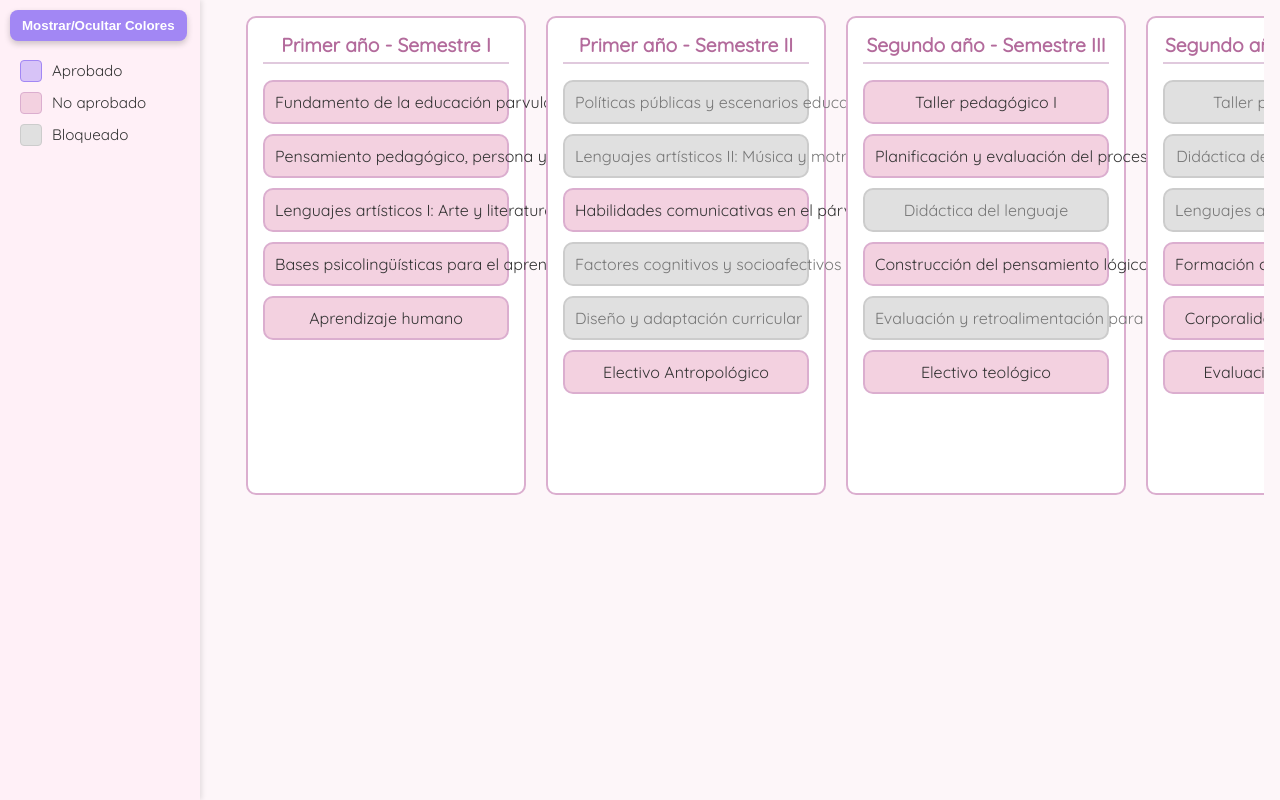
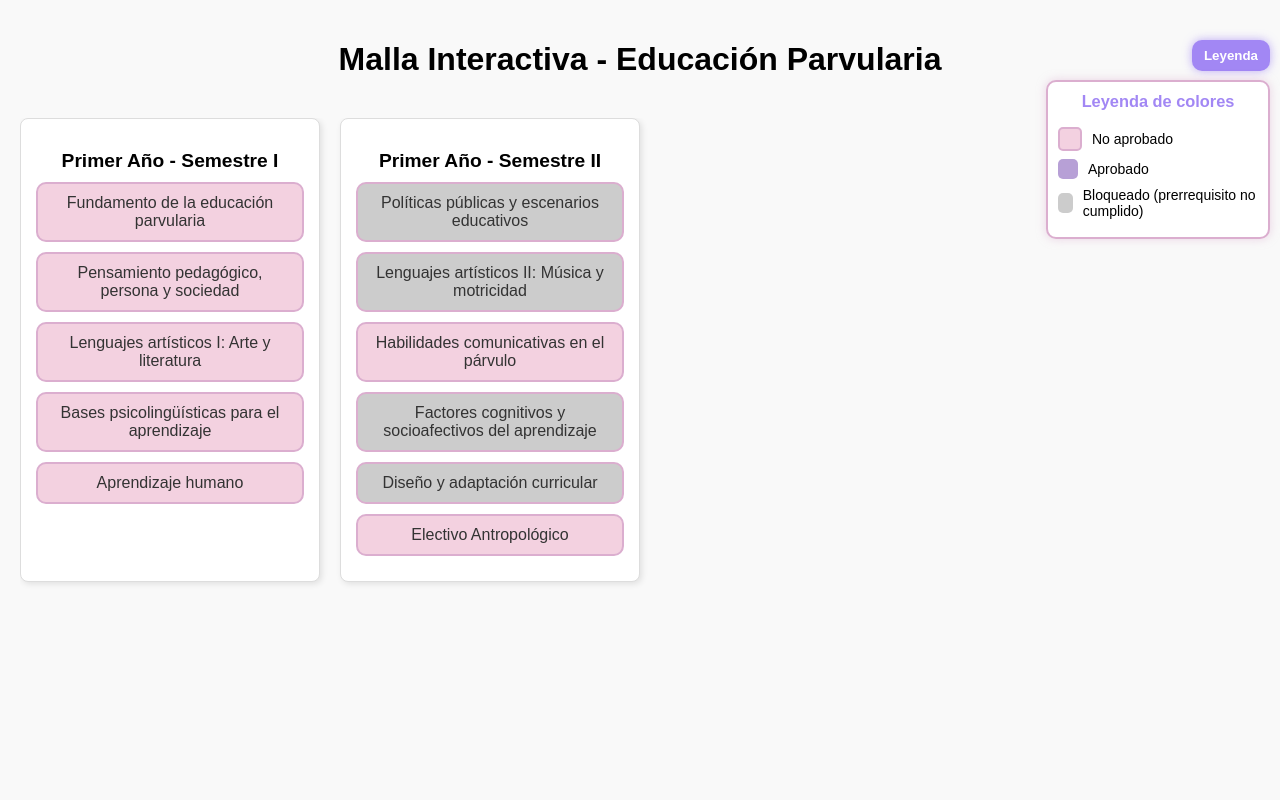
Before and after one commit to Camiii-R/malla-interactivaepa, a plain HTML site: page index.html in a window 1280 px wide. Drawn offline with Linux system fonts and the light colour scheme.

Commit message:
index.html

```diff
--- a/index.html
+++ b/index.html
@@ -4,114 +4,42 @@
 <meta charset="UTF-8" />
 <meta name="viewport" content="width=device-width, initial-scale=1.0"/>
 <title>Malla Interactiva Educación Parvularia</title>
-  <link href="https://fonts.googleapis.com/css2?family=Quicksand&display=swap" rel="stylesheet">
 <style>
   body {
-      font-family: 'Quicksand', sans-serif;
+    font-family: Arial, sans-serif;
+    background: #f9f9f9;
+    padding: 20px;
     margin: 0;
-      padding: 1rem;
-      background-color: #fdf6f9;
-      color: #333;
+  }
+  h1 {
+    text-align: center;
+    margin-bottom: 40px;
+  }
+  .malla {
     display: flex;
+    flex-wrap: nowrap;
+    overflow-x: auto;
+    gap: 20px;
+    justify-content: flex-start;
+    width: 100%;
+    padding-bottom: 10px;
   }
-
-    /* Botón para mostrar/ocultar leyenda */
-    #toggle-leyenda {
-      position: fixed;
-      top: 10px;
-      left: 10px;
-      z-index: 101;
-      background: #a287f4;
-      border: none;
-      color: white;
-      padding: 8px 12px;
+  .semestre {
+    flex: 0 0 300px;
+    background: #fff;
+    border: 1px solid #ddd;
     border-radius: 8px;
-      cursor: pointer;
-      font-weight: 600;
-      box-shadow: 0 3px 6px rgba(0,0,0,0.2);
-      transition: background-color 0.3s;
+    padding: 15px;
+    box-shadow: 2px 2px 6px rgba(0,0,0,0.1);
+    min-width: 280px;
+    max-width: 300px;
+    box-sizing: border-box;
   }
-    #toggle-leyenda:hover {
-      background-color: #7b5eea;
+  .semestre h2 {
+    text-align: center;
+    font-size: 1.2em;
+    margin-bottom: 10px;
   }
-
-    .leyenda {
-      position: fixed;
-      left: 0;
-      top: 0;
-      width: 200px;
-      height: 100vh;
-      background: #fff0f7;
-      padding: 20px;
-      box-shadow: 2px 0 5px rgba(0,0,0,0.1);
-      box-sizing: border-box;
-      font-size: 0.95rem;
-      overflow-y: auto;
-      transition: transform 0.4s ease;
-      transform: translateX(0);
-      z-index: 100;
-    }
-    .leyenda.oculto {
-      transform: translateX(-220px);
-    }
-
-    .leyenda h3 {
-      margin-top: 0;
-      color: #a34f85;
-    }
-
-    .leyenda .item {
-      margin-bottom: 10px;
-      display: flex;
-      align-items: center;
-    }
-
-    .leyenda .box {
-      width: 20px;
-      height: 20px;
-      margin-right: 10px;
-      border-radius: 4px;
-    }
-
-    .leyenda .ap { background: #d7c3f7; border: 1px solid #a287f4; }
-    .leyenda .noap { background: #f3d1e0; border: 1px solid #dbaecf; }
-    .leyenda .bloq { background: #e0e0e0; border: 1px solid #cccccc; }
-
-    .container {
-      margin-left: 220px;
-      overflow-x: auto;
-      white-space: nowrap;
-      width: calc(100% - 220px);
-      padding-bottom: 1rem;
-      transition: margin-left 0.4s ease;
-    }
-    .container.leyenda-oculta {
-      margin-left: 0;
-      width: 100%;
-    }
-
-    .semester {
-      display: inline-block;
-      vertical-align: top;
-      background-color: #fff;
-      border: 2px solid #dbaecf;
-      border-radius: 10px;
-      padding: 15px;
-      margin: 0 10px 20px 10px;
-      width: 280px;
-      box-sizing: border-box;
-      height: 100%;
-    }
-
-    .semester h2 {
-      color: #b36b9c;
-      margin-top: 0;
-      font-size: 1.2rem;
-      border-bottom: 2px solid #e0c9dd;
-      padding-bottom: 0.3rem;
-      text-align: center;
-    }
-
   .course {
     background-color: #f3d1e0;
     border: 2px solid #dbaecf;
@@ -123,199 +51,183 @@
     text-align: center;
     user-select: none;
     color: #333;
+
+    white-space: normal;      /* permite salto de línea */
+    word-wrap: break-word;    /* rompe palabras largas si es necesario */
+    overflow-wrap: break-word;/* soporte adicional */
   }
-
   .course:hover {
-      transform: scale(1.03);
+    background-color: #d8b9d9;
+    transform: scale(1.05);
   }
-
   .approved {
-      background-color: #d7c3f7 !important; /* morado pastel */
-      border-color: #a287f4 !important;
-      color: #3b2c5a; /* texto morado oscuro para contraste */
+    background-color: #b7a0d6; /* color morado pastel */
+    color: white;
+    text-decoration: line-through;
   }
-
   .locked {
-      background-color: #e0e0e0 !important;
-      border-color: #cccccc !important;
+    background-color: #ccc;
     cursor: not-allowed;
-      color: #777;
+  }
+  .legend {
+    position: fixed;
+    top: 80px;
+    right: 10px;
+    width: 200px;
+    background: white;
+    border: 2px solid #dbaecf;
+    border-radius: 10px;
+    padding: 10px;
+    box-shadow: 0 0 10px rgba(219,174,207,0.5);
+    font-size: 14px;
+    user-select: none;
+    transition: opacity 0.3s ease;
+  }
+  .legend h3 {
+    margin-top: 0;
+    text-align: center;
+    color: #a287f4;
+  }
+  .legend .item {
+    display: flex;
+    align-items: center;
+    margin: 8px 0;
+  }
+  .legend .color-box {
+    width: 20px;
+    height: 20px;
+    border-radius: 5px;
+    margin-right: 10px;
+  }
+  .legend .no-approved {
+    background-color: #f3d1e0;
+    border: 2px solid #dbaecf;
+  }
+  .legend .approved {
+    background-color: #b7a0d6;
+  }
+  .legend .locked {
+    background-color: #ccc;
+  }
+  .toggle-legend-btn {
+    position: fixed;
+    top: 40px;
+    right: 10px;
+    background-color: #a287f4;
+    color: white;
+    border: none;
+    border-radius: 10px;
+    padding: 8px 12px;
+    cursor: pointer;
+    font-weight: bold;
+    box-shadow: 0 0 10px rgba(162,135,244,0.7);
+    user-select: none;
+    transition: background-color 0.3s ease;
+  }
+  .toggle-legend-btn:hover {
+    background-color: #8a6ef4;
   }
 </style>
 </head>
 <body>
 
-  <button id="toggle-leyenda" aria-expanded="true" aria-controls="leyenda">Mostrar/Ocultar Colores</button>
+<h1>Malla Interactiva - Educación Parvularia</h1>
 
-  <aside class="leyenda" id="leyenda" role="region" aria-label="Leyenda de colores">
-    <h3>Colores</h3>
-    <div class="item"><div class="box ap"></div> Aprobado</div>
-    <div class="item"><div class="box noap"></div> No aprobado</div>
-    <div class="item"><div class="box bloq"></div> Bloqueado</div>
-  </aside>
+<div class="malla">
 
-  <main class="container" id="malla"></main>
+  <!-- Primer Año - Semestre I -->
+  <div class="semestre">
+    <h2>Primer Año - Semestre I</h2>
+    <div class="course" onclick="toggleApproved(this)">Fundamento de la educación parvularia</div>
+    <div class="course" onclick="toggleApproved(this)">Pensamiento pedagógico, persona y sociedad</div>
+    <div class="course" onclick="toggleApproved(this)">Lenguajes artísticos I: Arte y literatura</div>
+    <div class="course" onclick="toggleApproved(this)">Bases psicolingüísticas para el aprendizaje</div>
+    <div class="course" onclick="toggleApproved(this)">Aprendizaje humano</div>
+  </div>
+
+  <!-- Primer Año - Semestre II -->
+  <div class="semestre">
+    <h2>Primer Año - Semestre II</h2>
+    <div class="course locked" data-prereq="Pensamiento pedagógico, persona y sociedad">Políticas públicas y escenarios educativos</div>
+    <div class="course locked" data-prereq="Lenguajes artísticos I: Arte y literatura">Lenguajes artísticos II: Música y motricidad</div>
+    <div class="course" onclick="toggleApproved(this)">Habilidades comunicativas en el párvulo</div>
+    <div class="course locked" data-prereq="Aprendizaje humano">Factores cognitivos y socioafectivos del aprendizaje</div>
+    <div class="course locked" data-prereq="Aprendizaje humano">Diseño y adaptación curricular</div>
+    <div class="course" onclick="toggleApproved(this)">Electivo Antropológico</div>
+  </div>
+
+  <!-- (Aquí seguirían los demás semestres con cursos y sus prerrequisitos) -->
+
+</div>
+
+<button class="toggle-legend-btn" onclick="toggleLegend()">Leyenda</button>
+
+<div class="legend" id="legend">
+  <h3>Leyenda de colores</h3>
+  <div class="item">
+    <div class="color-box no-approved"></div><div>No aprobado</div>
+  </div>
+  <div class="item">
+    <div class="color-box approved"></div><div>Aprobado</div>
+  </div>
+  <div class="item">
+    <div class="color-box locked"></div><div>Bloqueado (prerrequisito no cumplido)</div>
+  </div>
+</div>
 
 <script>
-    const toggleBtn = document.getElementById('toggle-leyenda');
-    const leyenda = document.getElementById('leyenda');
-    const container = document.getElementById('malla');
-
-    toggleBtn.addEventListener('click', () => {
-      const oculto = leyenda.classList.toggle('oculto');
-      container.classList.toggle('leyenda-oculta', oculto);
-      toggleBtn.setAttribute('aria-expanded', !oculto);
-    });
-
-    const cursos = {
-      "Primer año - Semestre I": [
-        "Fundamento de la educación parvularia",
-        "Pensamiento pedagógico, persona y sociedad",
-        "Lenguajes artísticos I: Arte y literatura",
-        "Bases psicolingüísticas para el aprendizaje",
-        "Aprendizaje humano"
-      ],
-      "Primer año - Semestre II": [
-        "Políticas públicas y escenarios educativos",
-        "Lenguajes artísticos II: Música y motricidad",
-        "Habilidades comunicativas en el párvulo",
-        "Factores cognitivos y socioafectivos del aprendizaje",
-        "Diseño y adaptación curricular",
-        "Electivo Antropológico"
-      ],
-      "Segundo año - Semestre III": [
-        "Taller pedagógico I",
-        "Planificación y evaluación del proceso educativo",
-        "Didáctica del lenguaje",
-        "Construcción del pensamiento lógico matemático",
-        "Evaluación y retroalimentación para el aprendizaje",
-        "Electivo teológico"
-      ],
-      "Segundo año - Semestre IV": [
-        "Taller pedagógico II",
-        "Didáctica de las matemáticas",
-        "Lenguajes artísticos integrados",
-        "Formación ciudadana en el párvulo",
-        "Corporalidad y movimiento",
-        "Evaluación integrada I"
-      ],
-      "Tercer año - Semestre V": [
-        "Taller pedagógico III",
-        "Didáctica de las CS. sociales",
-        "Salud del párvulo",
-        "Construcción del pensamiento científico",
-        "Seminario de enseñanza en aulas diversas",
-        "Tic para el aprendizaje",
-        "Electivo para la diversidad"
-      ],
-      "Tercer año - Semestre VI": [
-        "Taller Pedagógico IV",
-        "Didáctica de CS. naturales",
-        "Familia y su integración",
-        "Programas y exp. educativas",
-        "Gestión educativa",
-        "Electivo para la diversidad"
-      ],
-      "Cuarto año - Semestre VII": [
-        "Taller pedagógico V",
-        "Investigación educativa",
-        "Trabajo pedagógico en contextos diversos",
-        "Competencias en interculturalidad",
-        "Diseño y evaluación de proyectos",
-        "Desarrollo de las competencias emocionales del párvulo",
-        "Evaluación integrada II"
-      ],
-      "Cuarto año - Semestre VIII": [
-        "Internado pedagógico",
-        "Seminario",
-        "Ético profesional"
-      ]
-    };
-
-    const prerrequisitos = {
-      "Políticas públicas y escenarios educativos": ["Pensamiento pedagógico, persona y sociedad"],
-      "Lenguajes artísticos II: Música y motricidad": ["Lenguajes artísticos I: Arte y literatura"],
-      "Factores cognitivos y socioafectivos del aprendizaje": ["Aprendizaje humano"],
-      "Diseño y adaptación curricular": ["Aprendizaje humano"],
-      "Evaluación y retroalimentación para el aprendizaje": ["Aprendizaje humano", "Diseño y adaptación curricular"],
-      "Didáctica del lenguaje": ["Habilidades comunicativas en el párvulo"],
-      "Didáctica de las matemáticas": ["Construcción del pensamiento lógico matemático", "Didáctica del lenguaje"],
-      "Taller pedagógico II": ["Taller pedagógico I"],
-      "Lenguajes artísticos integrados": ["Lenguajes artísticos II: Música y motricidad"],
-      "Taller pedagógico III": ["Taller pedagógico II", "Taller pedagógico I"],
-      "Didáctica de las CS. sociales": ["Formación ciudadana en el párvulo", "Didáctica de las matemáticas"],
-      "Taller Pedagógico IV": ["Taller pedagógico III", "Taller pedagógico II", "Taller pedagógico I"],
-      "Taller pedagógico V": ["Taller Pedagógico IV", "Taller pedagógico III", "Taller pedagógico II", "Taller pedagógico I"],
-      "Trabajo pedagógico en contextos diversos": ["Familia y su integración"],
-      "Competencias en interculturalidad": ["Programas y exp. educativas"],
-      "Internado pedagógico": ["Taller pedagógico V", "Taller Pedagógico IV", "Taller pedagógico III", "Taller pedagógico II", "Taller pedagógico I"],
-      "Seminario": ["Investigación educativa"]
-    };
-
-    const malla = document.getElementById('malla');
-    const estadoCursos = JSON.parse(localStorage.getItem('estadoCursos')) || {};
-
-    function puedeAprobar(curso) {
-      const pre = prerrequisitos[curso];
-      return !pre || pre.every(p => estadoCursos[p]);
+  function guardarEstado() {
+    const aprobados = Array.from(document.querySelectorAll('.course.approved')).map(c => c.textContent.trim());
+    localStorage.setItem('mallaAprobados', JSON.stringify(aprobados));
   }
 
-    function crearCurso(nombre) {
-      const div = document.createElement('div');
-      div.className = 'course';
-      div.textContent = nombre;
-
-      if (estadoCursos[nombre]) {
-        div.classList.add('approved');
-      } else if (!puedeAprobar(nombre)) {
-        div.classList.add('locked');
+  function cargarEstado() {
+    const aprobados = JSON.parse(localStorage.getItem('mallaAprobados') || '[]');
+    document.querySelectorAll('.course').forEach(course => {
+      const nombre = course.textContent.trim();
+      if (aprobados.includes(nombre)) {
+        course.classList.add('approved');
+        course.classList.remove('locked');
+        course.setAttribute('onclick', 'toggleApproved(this)');
+        course.removeAttribute('data-prereq');
+      }
+    });
+    actualizarBloqueados();
   }
 
-      div.addEventListener('click', () => {
-        if (div.classList.contains('locked')) return;
-
-        estadoCursos[nombre] = !estadoCursos[nombre];
-        actualizarEstado();
-      });
-
-      return div;
+  function toggleApproved(element) {
+    if (element.classList.contains('locked')) return;
+    element.classList.toggle('approved');
+    actualizarBloqueados();
+    guardarEstado();
   }
 
-    function actualizarEstado() {
-      localStorage.setItem('estadoCursos', JSON.stringify(estadoCursos));
-
-      document.querySelectorAll('.course').forEach(div => {
-        const nombre = div.textContent;
-        div.classList.remove('approved', 'locked');
-
-        if (estadoCursos[nombre]) {
-          div.classList.add('approved');
-        } else if (!puedeAprobar(nombre)) {
-          div.classList.add('locked');
+  function actualizarBloqueados() {
+    const aprobados = Array.from(document.querySelectorAll('.course.approved')).map(c => c.textContent.trim());
+    document.querySelectorAll('.course.locked').forEach(course => {
+      const prereqText = course.getAttribute('data-prereq');
+      if (!prereqText) return;
+      const prereqs = prereqText.split('+').map(s => s.trim());
+      const todosAprobados = prereqs.every(req => aprobados.includes(req));
+      if (todosAprobados) {
+        course.classList.remove('locked');
+        course.setAttribute('onclick', 'toggleApproved(this)');
+        course.removeAttribute('data-prereq');
       }
     });
   }
 
-    function cargarMalla() {
-      for (const semestre in cursos) {
-        const contenedor = document.createElement('div');
-        contenedor.className = 'semester';
-
-        const h2 = document.createElement('h2');
-        h2.textContent = semestre;
-        contenedor.appendChild(h2);
-
-        cursos[semestre].forEach(curso => {
-          const cursoDiv = crearCurso(curso);
-          contenedor.appendChild(cursoDiv);
-        });
-
-        malla.appendChild(contenedor);
+  function toggleLegend() {
+    const legend = document.getElementById('legend');
+    if (legend.style.display === 'none' || !legend.style.display) {
+      legend.style.display = 'block';
+    } else {
+      legend.style.display = 'none';
     }
   }
 
-    cargarMalla();
-    actualizarEstado();
+  window.onload = cargarEstado;
 </script>
+
 </body>
 </html>
```
Lines whose indentation alone changed are shown as unchanged.
